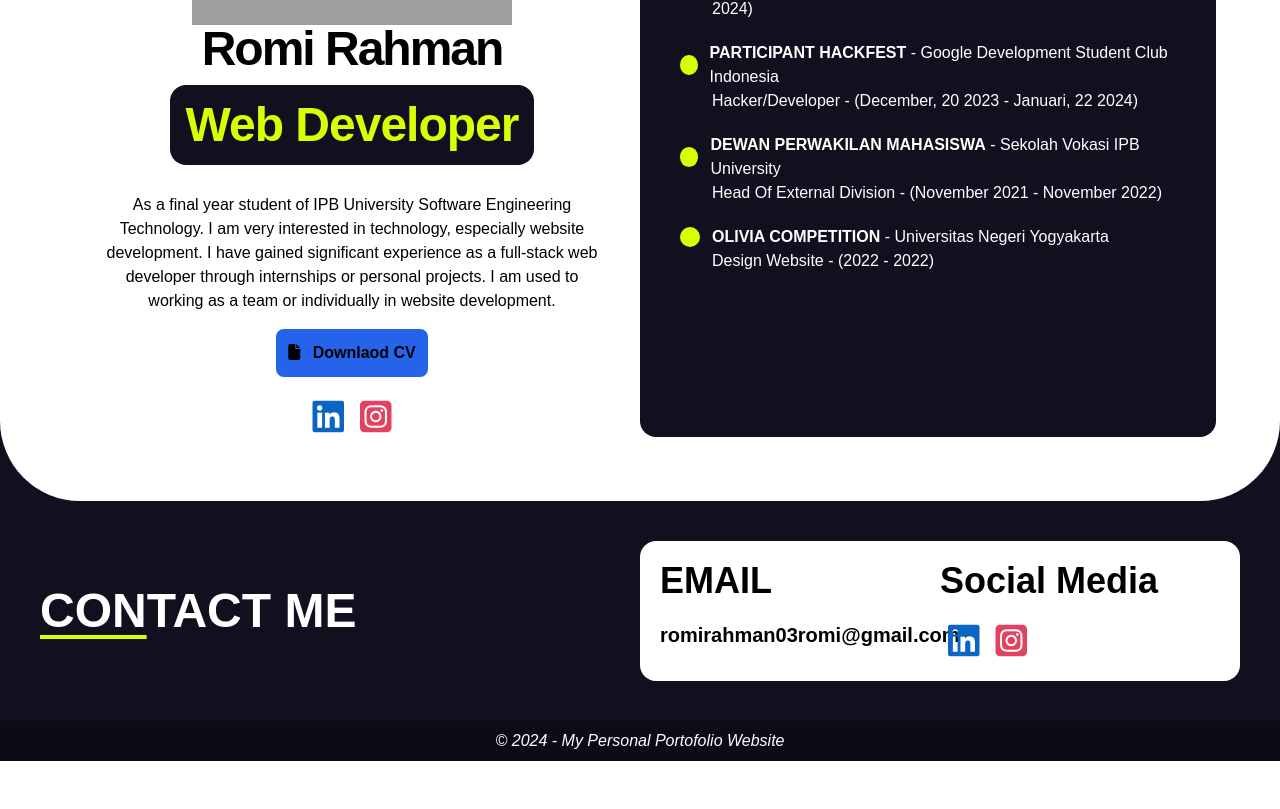
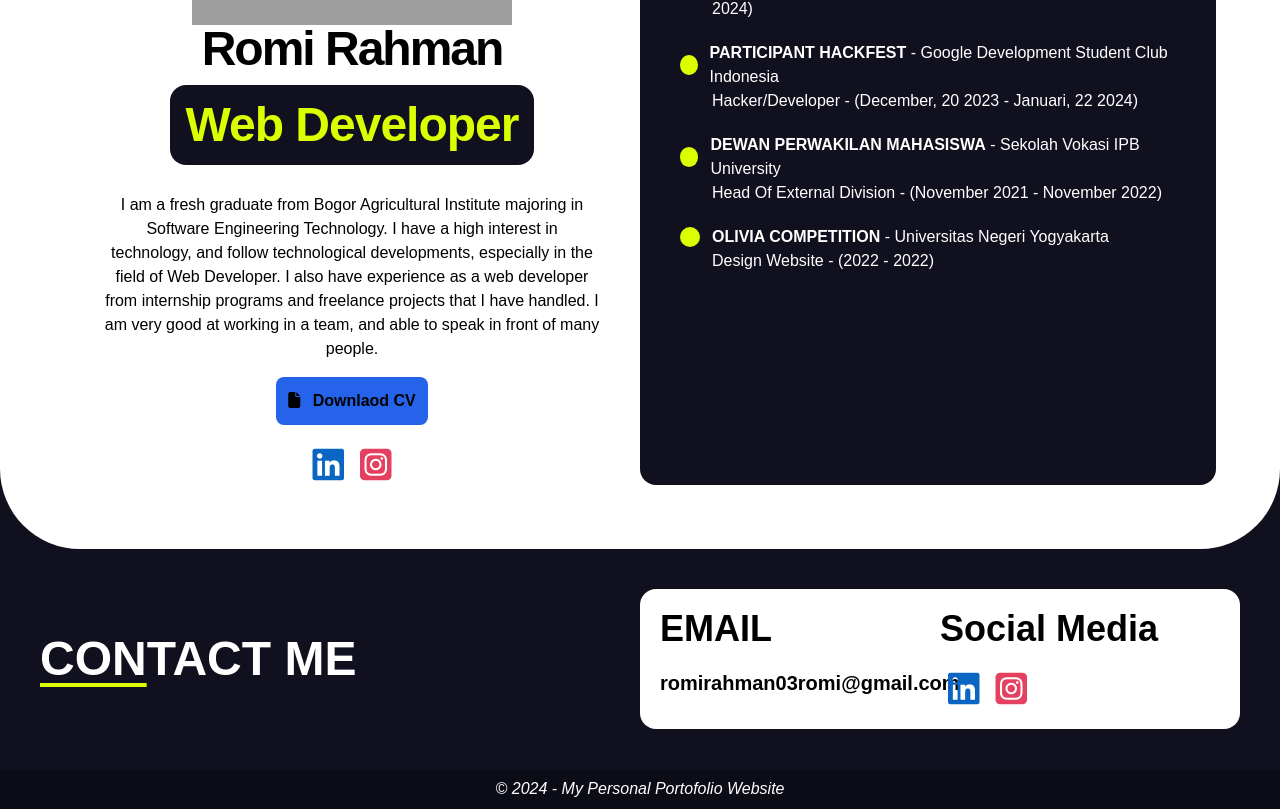
Before and after one commit to romirahmann/protofolio-romirahman, a React (Vite) app: page / in a window 1280 px wide. Shown: the part 2904-3713 px from the top of the page. Before the commit the page ends 3665 px from the top, so only its background shows below. Built offline with nearby package versions, Linux system fonts and the light colour scheme; grey boxes are pictures that could not be loaded.

Commit message:
update: about section

```diff
--- a/src/component/aboutSection.jsx
+++ b/src/component/aboutSection.jsx
@@ -37,11 +37,13 @@ export default function AboutSection() {
               Web Developer
             </h1>
             <p data-aos="fade-up" className="text-center mx-2 my-4 md:mx-10">
-              As a final year student of IPB University Software Engineering
-              Technology. I am very interested in technology, especially website
-              development. I have gained significant experience as a full-stack
-              web developer through internships or personal projects. I am used
-              to working as a team or individually in website development.
+              I am a fresh graduate from Bogor Agricultural Institute majoring
+              in Software Engineering Technology. I have a high interest in
+              technology, and follow technological developments, especially in
+              the field of Web Developer. I also have experience as a web
+              developer from internship programs and freelance projects that I
+              have handled. I am very good at working in a team, and able to
+              speak in front of many people.
             </p>
             <div data-aos="fade-right" className="btn">
               <ButtonDownloadCv />
```
